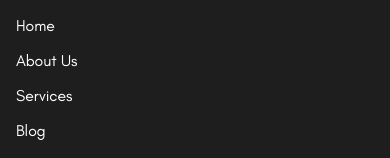
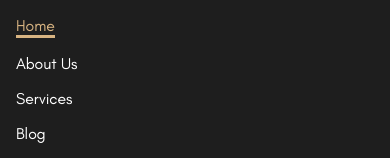
Before and after one commit to ofemjohn/EkibLaw, a React (Vite) app in the folder ekiblaw/: page / in a window 390 px wide. Both pictures are taken after a click on the button 189 px from the left and 150 px from the top of the page. Shown: the top 158 px of the page. Built offline with nearby package versions, Linux system fonts and the light colour scheme.

Commit message:
changes to images

```diff
--- a/ekiblaw/src/components/AboutNav.jsx
+++ b/ekiblaw/src/components/AboutNav.jsx
@@ -1,9 +1,25 @@
-import React, { useState } from 'react';
+import React, { useState, useCallback } from 'react';
 import { Box, IconButton, Drawer, List, ListItemButton } from '@mui/material';
 import MenuIcon from '@mui/icons-material/Menu';
 import { useMediaQuery } from '@mui/material';
 import { HashLink as Link } from "react-router-hash-link";
 import logo from "../assets/logo.webp";
+
+// Memoized Link Component to prevent unnecessary re-renders
+const MemoizedLink = React.memo(({ text, to, activeLink, onClick }) => (
+  <Link
+    smooth
+    to={to}
+    onClick={onClick}
+    style={{
+      textDecoration: 'none',
+      color: activeLink === text.toLowerCase() ? '#D8B482' : '#FFF',
+      borderBottom: activeLink === text.toLowerCase() ? '3px solid #D8B482' : 'none',
+    }}
+  >
+    {text}
+  </Link>
+));
 
 const AboutNav = () => {
   const [activeLink, setActiveLink] = useState('home');
@@ -11,9 +27,10 @@ const AboutNav = () => {
   const isMobile = useMediaQuery('(max-width: 600px)');
   const isTablet = useMediaQuery('(max-width: 900px)');
 
-  const handleDrawerToggle = () => {
-    setDrawerOpen(!drawerOpen);
-  };
+  // Memoized function for toggling drawer state
+  const handleDrawerToggle = useCallback(() => {
+    setDrawerOpen(prev => !prev);
+  }, []);
 
   return (
     <Box
@@ -27,7 +44,7 @@ const AboutNav = () => {
         boxShadow: '0px 4px 4px rgba(0, 0, 0, 0.25)',
         flexDirection: isMobile ? 'column' : 'row',
         marginTop: '40px',
-        overflow: 'hidden', // Prevent overflow
+        overflow: 'hidden',
       }}
     >
       {/* Logo Image */}
@@ -36,14 +53,14 @@ const AboutNav = () => {
         src={logo}
         alt="Vanguard Law Firm Logo"
         sx={{
-          height: '50px', // Keep the Navbar height
-          width: 'auto', // Maintain aspect ratio
+          height: '50px',
+          width: 'auto',
           cursor: 'pointer',
           transform: isMobile ? 'scale(4.5)' : isTablet ? 'scale(4)' : 'scale(5.3)',
-          transformOrigin: 'left center', // Expand to the right
+          transformOrigin: 'left center',
           filter: 'drop-shadow(2px 4px 6px rgba(0, 0, 0, 0.3)) contrast(200%)',
-          marginRight: '250px', // Space between logo and links
-          paddingLeft: '0px', // Remove left padding
+          marginRight: '250px',
+          paddingLeft: '0px',
         }}
       />
 
@@ -54,44 +71,34 @@ const AboutNav = () => {
           </IconButton>
           <Drawer anchor="top" open={drawerOpen} onClose={handleDrawerToggle}>
             <List sx={{ width: '100%', backgroundColor: '#1E1E1E', color: '#FFF' }}>
-              <ListItemButton onClick={() => setDrawerOpen(false)}>
-                <Link to="/" onClick={() => setActiveLink('home')} style={{ textDecoration: 'none', color: 'inherit' }}>
-                  Home
-                </Link>
-              </ListItemButton>
-              <ListItemButton onClick={() => setDrawerOpen(false)}>
-                <Link smooth to="#contact" onClick={() => setActiveLink('contact us')} style={{ textDecoration: 'none', color: 'inherit' }}>
-                  Contact Us
-                </Link>
-              </ListItemButton>
+              {['Home', 'Contact Us'].map((text, index) => (
+                <ListItemButton key={index} onClick={() => setDrawerOpen(false)}>
+                  <MemoizedLink
+                    text={text}
+                    to={text === 'Home' ? '/' : `#contacts`}  // Correct home and contact links
+                    onClick={() => setActiveLink(text.toLowerCase())}
+                    activeLink={activeLink}
+                  />
+                </ListItemButton>
+              ))}
             </List>
           </Drawer>
         </>
       ) : (
         <Box sx={{ display: 'flex', gap: '24px', flexWrap: 'wrap', alignItems: 'center' }}>
-          <Link
+          {/* Desktop View */}
+          <MemoizedLink
+            text="Home"
             to="/"
             onClick={() => setActiveLink('home')}
-            style={{
-              textDecoration: 'none',
-              color: activeLink === 'home' ? '#D8B482' : '#FFF',
-              borderBottom: activeLink === 'home' ? '3px solid #D8B482' : 'none',
-            }}
-          >
-            Home
-          </Link>
-          <Link
-            smooth
-            to="#contacts"
+            activeLink={activeLink}
+          />
+          <MemoizedLink
+            text="Contact Us"
+            to="#contacts"  // Correctly links to the contact section
             onClick={() => setActiveLink('contact us')}
-            style={{
-              textDecoration: 'none',
-              color: activeLink === 'contact us' ? '#D8B482' : '#FFF',
-              borderBottom: activeLink === 'contact us' ? '3px solid #D8B482' : 'none',
-            }}
-          >
-            Contact Us
-          </Link>
+            activeLink={activeLink}
+          />
         </Box>
       )}
     </Box>
--- a/ekiblaw/src/components/Affiliate.jsx
+++ b/ekiblaw/src/components/Affiliate.jsx
@@ -4,7 +4,6 @@ import StarIcon from '@mui/icons-material/Star';
 import GavelIcon from '@mui/icons-material/Gavel';
 import CheckCircleIcon from '@mui/icons-material/CheckCircle';
 import EKIB7 from '../assets/EKIB7.webp';
-
 
 const affiliations = [
   {
@@ -32,15 +31,17 @@ const affiliations = [
 const Affiliate = () => {
   return (
     <Box sx={{ padding: 4 }}>
-      <Grid container alignItems="center" sx={{ marginBottom: 2 }}>
+      <Grid container alignItems="center" sx={{ flexDirection: { xs: 'column', md: 'row' } }}>
         {/* Title Section */}
-        <Grid item sx={{ display: 'flex', alignItems: 'center' }}>
+        <Grid item sx={{ display: 'flex', alignItems: 'center', width: '100%' }}>
           <Divider
-            orientation="vertical"
-            sx={{ height: { xs: 40, md: 58 }, backgroundColor: '#447F6D', width: '5px' }}
+            orientation="horizontal"
+            sx={{ height: 5, backgroundColor: '#447F6D', width: '100%', marginBottom: 2 }}
           />
         </Grid>
-        <Grid item sx={{ display: 'flex', alignItems: 'center' }}>
+
+        {/* Professional Affiliations Text Section */}
+        <Grid item xs={12}>
           <Typography
             variant="h4"
             sx={{
@@ -48,6 +49,8 @@ const Affiliate = () => {
               color: '#3D3D3D',
               marginLeft: 2,
               fontFamily: 'Teachers',
+              textAlign: { xs: 'center', md: 'left' },
+              marginTop: 2, // Added margin for better spacing below divider
             }}
           >
             Professional Affiliations
@@ -55,10 +58,10 @@ const Affiliate = () => {
         </Grid>
       </Grid>
 
-      <Grid container spacing={12}>
+      <Grid container spacing={2}>
         {/* Affiliations List Section */}
         <Grid item xs={12} md={6}>
-          <List sx={{ padding: 0, marginTop: '60px' }}>
+          <List sx={{ padding: 0 }}>
             {affiliations.map((affiliation, index) => (
               <ListItem key={index}>
                 <ListItemIcon>{affiliation.icon}</ListItemIcon>
@@ -93,6 +96,7 @@ const Affiliate = () => {
               position: 'relative',
               height: '70%',
               overflow: 'hidden',
+              marginTop: { xs: 2, md: 0 }, // Add margin for small screens
             }}
           >
             <img
--- a/ekiblaw/src/components/Navbar.jsx
+++ b/ekiblaw/src/components/Navbar.jsx
@@ -1,10 +1,25 @@
-// Navbar.jsx
-import React, { useState } from 'react';
+import React, { useState, useCallback } from 'react';
 import { Box, IconButton, Drawer, List, ListItemButton } from '@mui/material';
 import MenuIcon from '@mui/icons-material/Menu';
 import { useMediaQuery } from '@mui/material';
 import { HashLink as Link } from "react-router-hash-link"; // Ensure you import HashLink
 import logo from "../assets/logo.webp";
+
+// Memoized Link Component to prevent unnecessary re-renders
+const MemoizedLink = React.memo(({ text, to, activeLink, onClick }) => (
+  <Link
+    smooth
+    to={to}
+    onClick={onClick}
+    style={{
+      textDecoration: 'none',
+      color: activeLink === text.toLowerCase() ? '#D8B482' : '#FFF',
+      borderBottom: activeLink === text.toLowerCase() ? '3px solid #D8B482' : 'none',
+    }}
+  >
+    {text}
+  </Link>
+));
 
 const Navbar = () => {
   const [activeLink, setActiveLink] = useState('home');
@@ -12,9 +27,10 @@ const Navbar = () => {
   const isMobile = useMediaQuery('(max-width: 600px)');
   const isTablet = useMediaQuery('(max-width: 900px)');
 
-  const handleDrawerToggle = () => {
-    setDrawerOpen(!drawerOpen);
-  };
+  // Memoize the handleDrawerToggle function to avoid unnecessary re-renders
+  const handleDrawerToggle = useCallback(() => {
+    setDrawerOpen(prev => !prev);
+  }, []);
 
   return (
     <Box
@@ -58,14 +74,12 @@ const Navbar = () => {
             <List sx={{ width: '100%', backgroundColor: '#1E1E1E', color: '#FFF' }}>
               {['Home', 'About Us', 'Services', 'Blog', 'Contact Us'].map((text, index) => (
                 <ListItemButton key={index} onClick={() => setDrawerOpen(false)}>
-                  <Link
-                    smooth
+                  <MemoizedLink
+                    text={text}
                     to={`#${text.toLowerCase().replace(' ', '-')}`} // Hash links to respective sections
                     onClick={() => setActiveLink(text.toLowerCase())}
-                    style={{ textDecoration: 'none', color: 'inherit' }}
-                  >
-                    {text}
-                  </Link>
+                    activeLink={activeLink}
+                  />
                 </ListItemButton>
               ))}
             </List>
@@ -75,19 +89,13 @@ const Navbar = () => {
         <Box sx={{ display: 'flex', gap: '24px', flexWrap: 'wrap', alignItems: 'center' }}>
           {/* Desktop View */}
           {['Home', 'About Us', 'Services', 'Blog', 'Contact Us'].map((text, index) => (
-            <Link
+            <MemoizedLink
               key={index}
-              smooth
+              text={text}
               to={`#${text.toLowerCase().replace(' ', '-')}`} // Hash links to respective sections
               onClick={() => setActiveLink(text.toLowerCase())}
-              style={{
-                textDecoration: 'none',
-                color: activeLink === text.toLowerCase() ? '#D8B482' : '#FFF',
-                borderBottom: activeLink === text.toLowerCase() ? '3px solid #D8B482' : 'none',
-              }}
-            >
-              {text}
-            </Link>
+              activeLink={activeLink}
+            />
           ))}
         </Box>
       )}
```
